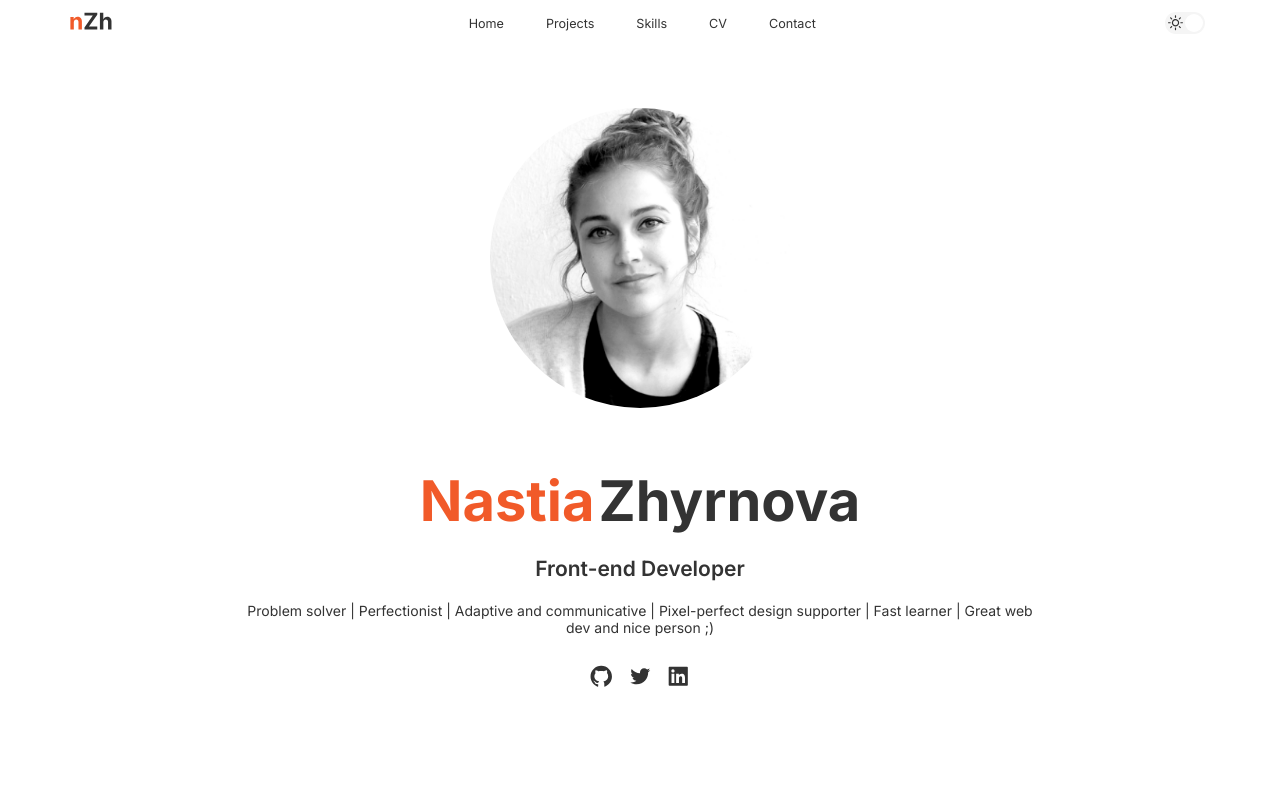
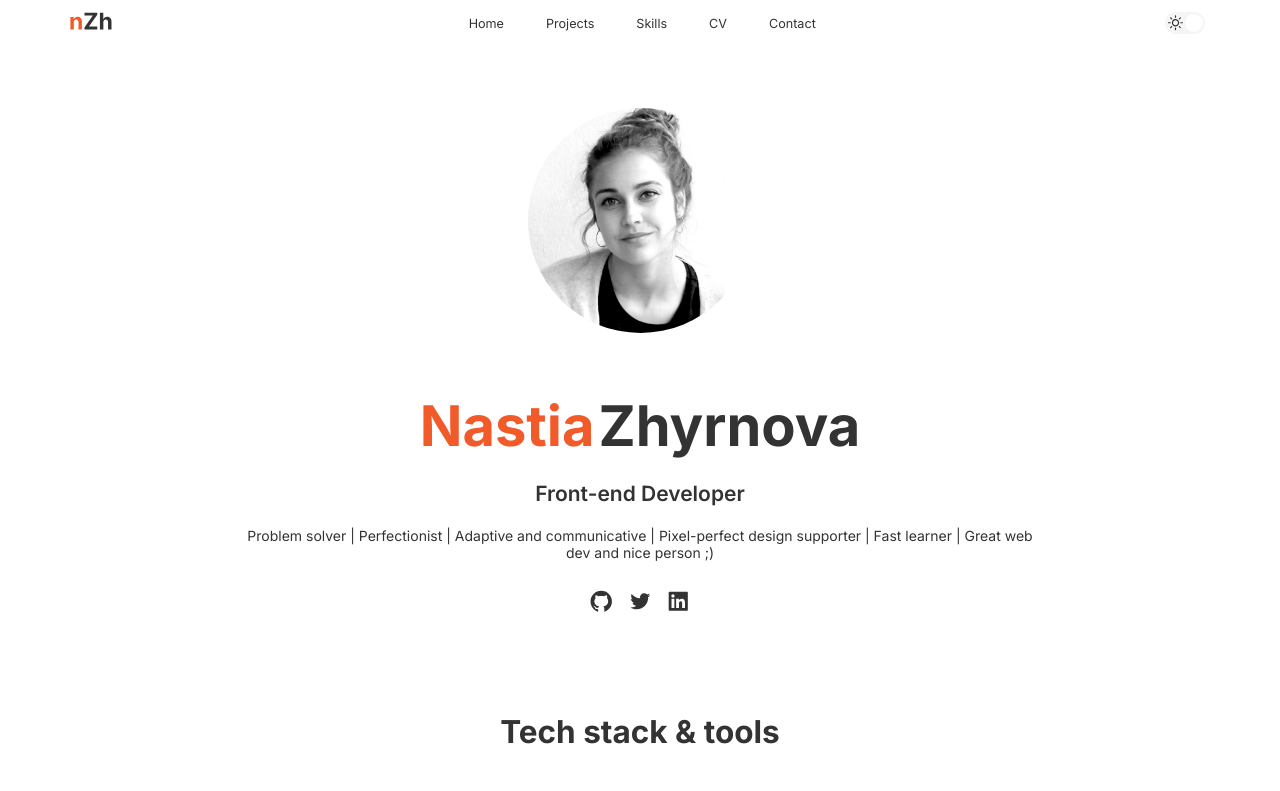
Before and after one commit to nastiazhyrnova/portfolio, a React (Create React App) app: page / in a window 1280 px wide. Shown: the top 791 px of the page. Built offline with nearby package versions, Linux system fonts and the light colour scheme.

Commit message:
changed image size

```diff
--- a/src/pages/Home.js
+++ b/src/pages/Home.js
@@ -12,7 +12,7 @@ import { TECHS, OTHER } from '../components/AppIcons/AppsList';
 import myPhoto from '../assets/images/myPhoto.png';
 
 const Photo = styled.img`
-	height: 300px;
+	height: 225px;
 	border-radius: 50%;
 	margin: 4rem 0;
 `;
```
